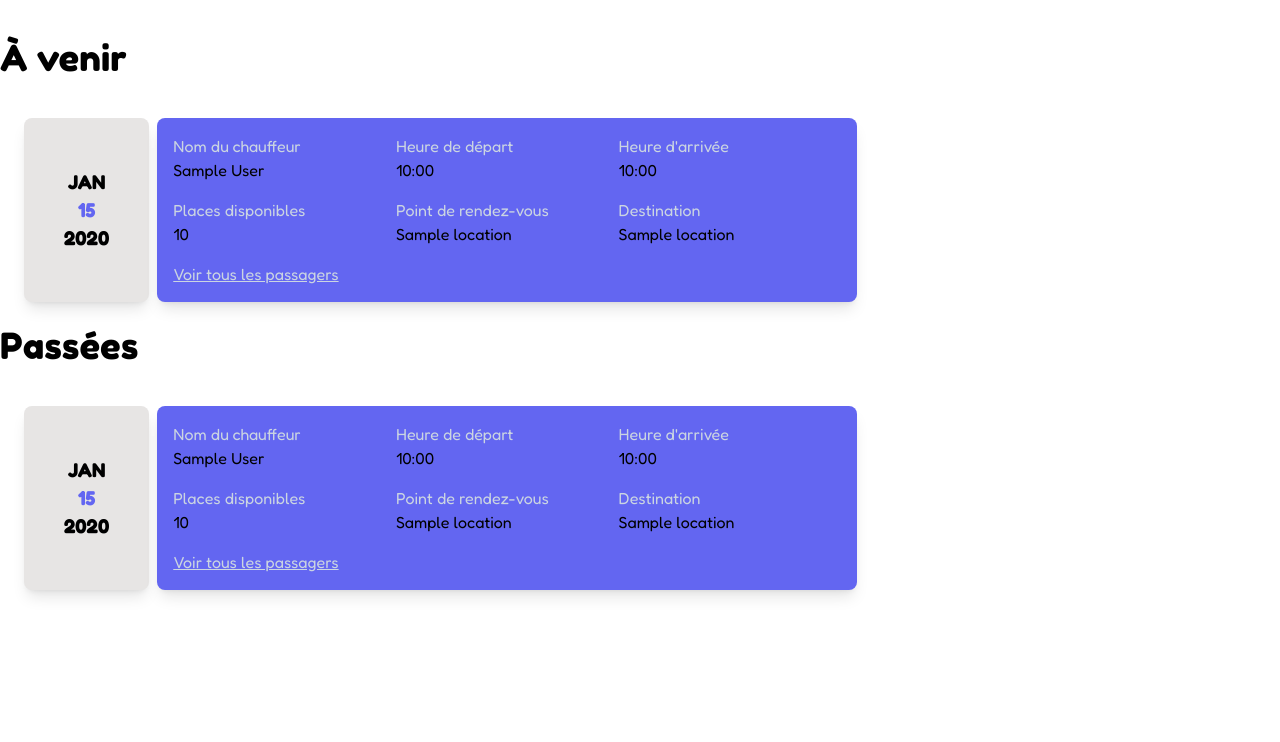
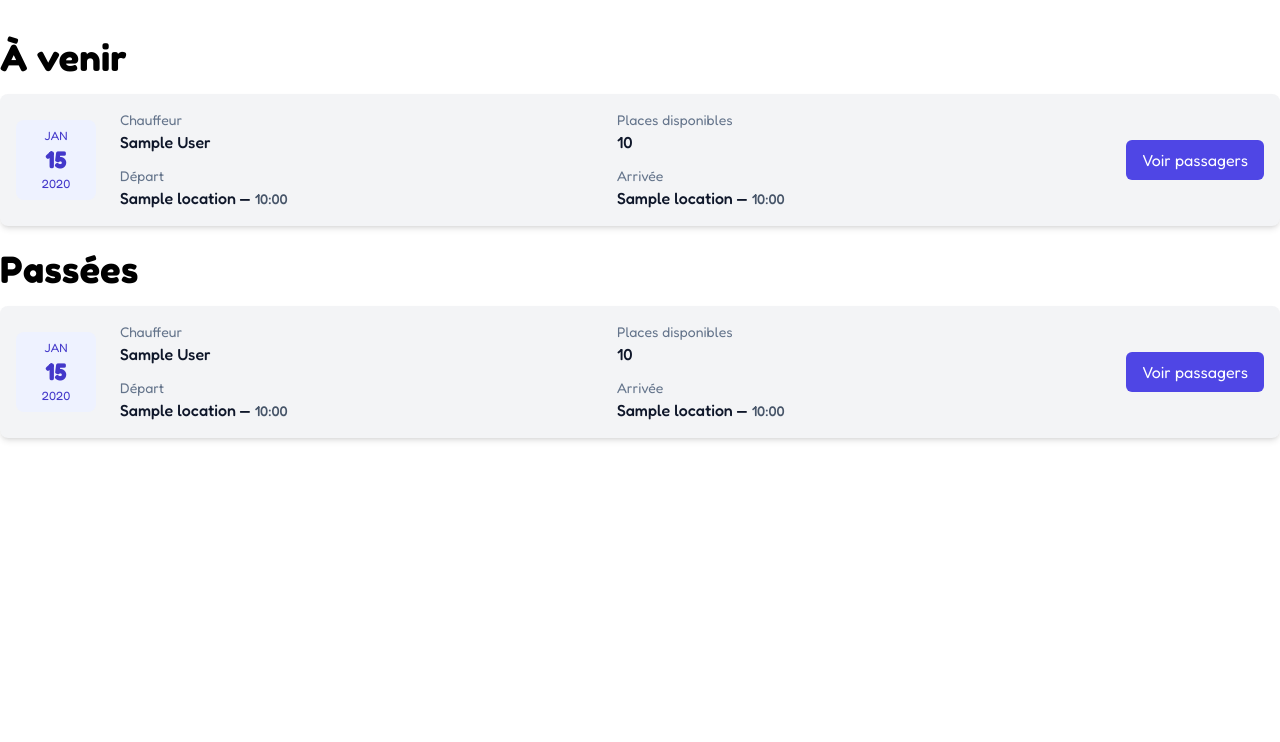
Before and after one commit to agnlt64/go-upjv, a Flask app: page /my-reservations in a window 1280 px wide. Shown: the part 90-832 px from the top of the page. After the commit the page ends 531 px from the top, so only its background shows below. Run offline with Flask 3, Linux system fonts and the light colour scheme; a user stored in the database is signed in; tables that the repository leaves empty hold one stand-in row (values such as "Sample post"); some libraries are stand-ins or nearby versions.

Commit message:
Mise en forme de l'interface

```diff
--- a/app/templates/macros.html
+++ b/app/templates/macros.html
@@ -45,24 +45,38 @@
 {% endmacro %}
 
 {% macro ride(item) %}
-<div class="flex gap-2 p-6">
-    <div class="bg-stone-200 shadow-lg rounded-lg text-xl flex flex-col items-center justify-center py-4 px-10 text-black font-bold">
-        <span>{{ item.get_month() }}</span>
-        <span class="text-indigo-500">{{ item.get_day() }}</span>
-        <span>{{ item.get_year() }}</span>
+<article class="bg-[oklch(96.7%_0.003_264.542)] shadow-md rounded-lg p-4 md:flex md:items-center gap-4 mb-6">
+    <div class="flex items-center justify-center w-20 h-20 bg-indigo-50 text-indigo-700 rounded-lg flex-col">
+        <span class="text-xs">{{ item.get_month() }}</span>
+        <span class="text-2xl font-bold">{{ item.get_day() }}</span>
+        <span class="text-xs">{{ item.get_year() }}</span>
     </div>
-    <div class=" w-[700px] bg-indigo-500 shadow-lg text-slate-300 rounded-lg grid grid-rows-2 gap-4 p-4 ">
-        <div class="grid grid-cols-3 items-center">
-            {{ ride_field("Nom du chauffeur", item.driver.to_str()) }}
-            {{ ride_field("Heure de départ", item.get_departure_time()) }}
-            {{ ride_field("Heure d'arrivée", item.get_arrival_time()) }}
+
+    <div class="flex-1 grid grid-cols-1 sm:grid-cols-2 gap-3 px-2">
+        <div>
+            <div class="text-sm text-slate-500">Chauffeur</div>
+            <div class="font-medium text-slate-900">{{ item.driver.to_str() }}</div>
         </div>
-        <div class="grid grid-cols-3">
-            {{ ride_field("Places disponibles", item.seats) }}
-            {{ ride_field("Point de rendez-vous", item.start_location.name) }}
-            {{ ride_field("Destination", item.end_location.name) }}
+
+        <div>
+            <div class="text-sm text-slate-500">Places disponibles</div>
+            <div class="font-medium text-slate-900">{{ item.seats }}</div>
         </div>
-        <button class="underline w-fit">Voir tous les passagers</button>
+
+        <div>
+            <div class="text-sm text-slate-500">Départ</div>
+            <div class="font-medium text-slate-900">{{ item.start_location.name }} — <span class="text-sm text-slate-600">{{ item.get_departure_time() }}</span></div>
+        </div>
+
+        <div>
+            <div class="text-sm text-slate-500">Arrivée</div>
+            <div class="font-medium text-slate-900">{{ item.end_location.name }} — <span class="text-sm text-slate-600">{{ item.get_arrival_time() }}</span></div>
+        </div>
     </div>
-</div>
+
+    <div class="flex flex-col items-end gap-2">
+        <button class="bg-indigo-600 text-white px-4 py-2 rounded-md hover:bg-indigo-700">Voir passagers</button>
+
+    </div>
+</article>
 {% endmacro %}
--- a/app/templates/my_reservations.html
+++ b/app/templates/my_reservations.html
@@ -13,7 +13,7 @@
         {{ ride(element) }}
 
     {% endfor %}
-    <h1 class="text-4xl mb-4"> Passées</h1>
+    <h1 class="text-4xl mt-4 mb-4"> Passées</h1>
     {% for element in test %}
 
         {{ ride(element) }}
```
